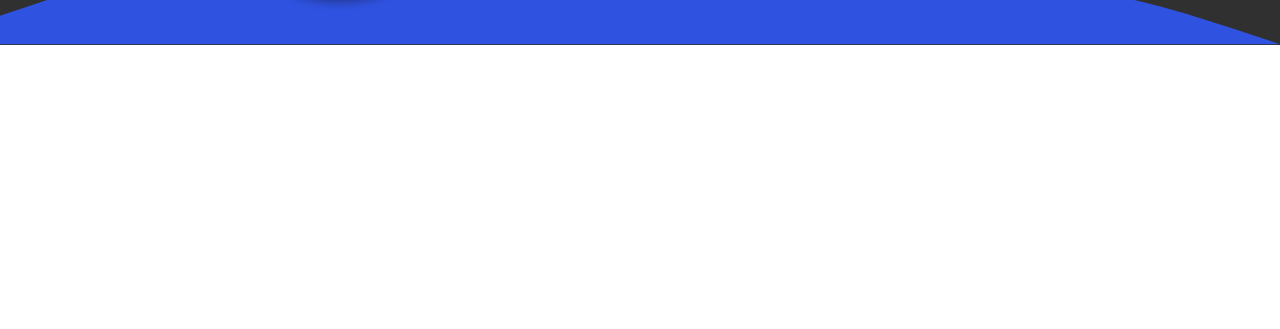
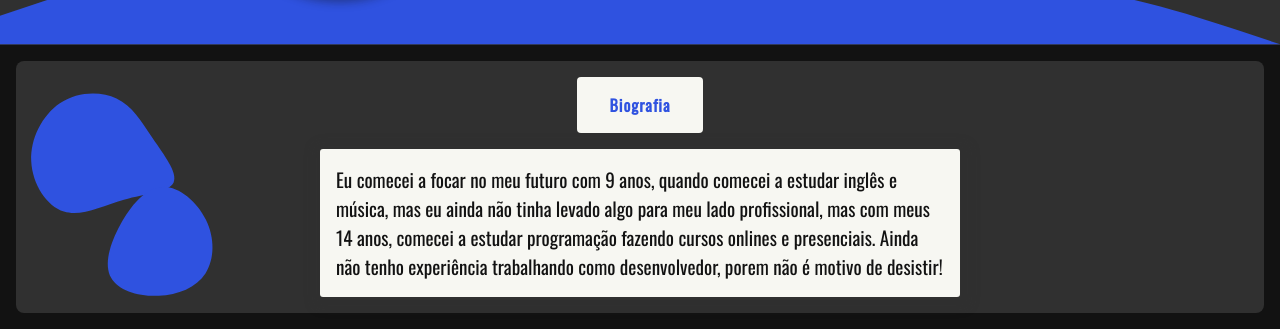
Before and after one commit to DaniloAlvesantos/portifolio_2023, a plain HTML site: page index.html in a window 1280 px wide. Shown: the part 673-1002 px from the top of the page. Before the commit the page ends 880 px from the top, so only its background shows below. Drawn offline with nearby package versions, Linux system fonts and the light colour scheme.

Commit message:
biography

```diff
--- a/index.html
+++ b/index.html
@@ -40,9 +40,7 @@
       <div class="back-icon"></div>
       <ul class="">
         <li>
-          <a tabindex="0" onclick="ShowMenu()" class="about" href="#sobre"
-            >Sobre</a
-          >
+          <a tabindex="0" onclick="ShowMenu()" href="#sobre">Sobre</a>
           <img class="icon-aside" src="./assets/info_.svg" alt="" />
         </li>
         <li>
@@ -76,7 +74,10 @@
         </div>
 
         <div class="info-container">
-          <h2>informações &<br/> Hobbies</h2>
+          <h2>
+            informações &<br />
+            Hobbies
+          </h2>
           <ul class="info">
             <li>17 Anos</li>
             <li>Musico</li>
@@ -84,17 +85,27 @@
             <li>Bilíngue</li>
           </ul>
         </div>
-        <img class="wave" src="./assets/wave.svg" alt="">
+        <img class="wave" src="./assets/wave.svg" alt="" />
       </div>
+
+      <main class="biography-container">
+        <div class="biography-content">
+          <img class="blob-3" src="./assets/blob-3.svg" alt="">
+          <img class="blob-1" src="./assets/blob-1.svg" alt="">
+          <span>Biografia</span>
+          <div class="biography-main">
+            <p>
+              Eu comecei a focar no meu futuro com 9 anos, quando comecei a
+              estudar inglês e música, mas eu ainda não tinha levado algo para
+              meu lado profissional, mas com meus 14 anos, comecei a estudar
+              programação fazendo cursos onlines e presenciais. Ainda não tenho
+              experiência trabalhando como desenvolvedor, porem não é motivo de
+              desistir!
+            </p>
+          </div>
+        </div>
+      </main>
+
     </section>
-    <br>
-    <br>
-    <br>
-    <br>
-    <br>
-    <br>
-    <br>
-    <br>
-    <br>
   </body>
 </html>
--- a/styles/index.css
+++ b/styles/index.css
@@ -71,7 +71,7 @@ header {
   animation-name: slide;
   animation-duration: 2s;
   animation-fill-mode: forwards;
-  z-index:3;
+  z-index: 3;
 }
 
 .mobile-menu ul {
@@ -185,21 +185,20 @@ header {
   }
 
   .links-nave li a:hover {
-    /*color:rgba(247, 247, 242, 0.836);*/
-    background: rgba(247, 247, 242, 0.836);
-    color: #121212;
-    padding: 1rem 1.5rem;
-    border-radius: 4px;
-  }
-
-  .links-nave .about {
     background-color: #f7f7f2;
     color: #121212;
     padding: 1rem 1.5rem;
     border-radius: 4px;
   }
 
-  .links-nave .about:hover {
+  .links-nave li:nth-child(1) a {
+    background-color: #f7f7f2;
+    color: #121212;
+    padding: 1rem 1.5rem;
+    border-radius: 4px;
+  }
+
+  .links-nave li:first-child:hover a {
     background: rgba(247, 247, 242, 0.836);
   }
 }
@@ -244,7 +243,7 @@ section {
   object-fit: cover;
   box-shadow: 2px 3px 10px 10px #12121269;
   margin: 0.5rem;
-  z-index:1;
+  z-index: 1;
 }
 
 .info-container {
@@ -252,11 +251,11 @@ section {
   flex-direction: column;
   align-items: center;
   justify-content: center;
-  width: 90%;
-  padding: 1rem;
+  width: 95%;
+  padding:1rem 0px 1rem 0px;
   background: #121212;
   border-radius: 5px;
-  z-index:1;
+  z-index: 1;
 }
 
 .info-container h2 {
@@ -272,9 +271,9 @@ section {
 
 .wave {
   position: absolute;
-  bottom:0;
-  right:0;
-  z-index:0;
+  bottom: 0;
+  right: 0;
+  z-index: 0;
   object-fit: cover;
 }
 
@@ -287,9 +286,95 @@ section {
     width: 100%;
   }
   .info-container {
-    width:auto;
+    width: auto;
     padding: 1rem;
-    background:transparent;
-    border-radius:0px;
+    background: transparent;
+    border-radius: 0px;
   }
 }
+
+.biography-container {
+  background: #121212;
+  padding: 1rem;
+  position: relative;
+}
+
+.biography-content {
+  background: #303030;
+  padding: 1rem;
+  border-radius: 8px;
+  display: flex;
+  flex-direction: column;
+  align-items: center;
+  justify-content: center;
+}
+
+.biography-content span {
+  font-family: 'Oswald', sans-serif;
+  font-weight:  600;
+  letter-spacing:1px;
+
+  color:#2F52E0;
+  background: #f7f7f2;
+
+  padding:1rem 2rem 1rem 2rem;
+  margin-bottom:1rem;
+
+  border-radius:4px;
+}
+
+.biography-main {
+  background: #f7f7f2;
+
+  width:95%;
+
+  padding: 1rem;
+  border-radius: 3px;
+  border: none;
+  z-index:1;
+  box-shadow: 2px 3px 10px 10px #30303020;
+}
+
+@media screen and (min-width: 780px) {
+  .biography-main {
+    width:50%;
+  }
+}
+
+.biography-main p {
+  color: #121212;
+  font-family: 'Oswald', sans-serif;
+  font-size: clamp(1rem, 1.2rem, 1.5rem);
+}
+
+@media screen and (max-width: 380px) {
+  .biography-main p {
+    font-size: 1.1rem;
+  }
+}
+
+.blob-1 {
+  position: absolute;
+  bottom:0;
+  left:5rem;
+  width:10rem;
+  height:10rem;
+  z-index:1;
+}
+
+.blob-3 {
+  position: absolute;
+  top:1rem;
+  left:1rem;
+  width:12rem;
+  height:12rem;
+  transform: rotate(10deg);
+}
+
+@media screen and (max-width:779px){
+  .blob-1, .blob-3 {
+    display: none;
+    visibility: hidden;
+    position: none;
+  }
+}
```
